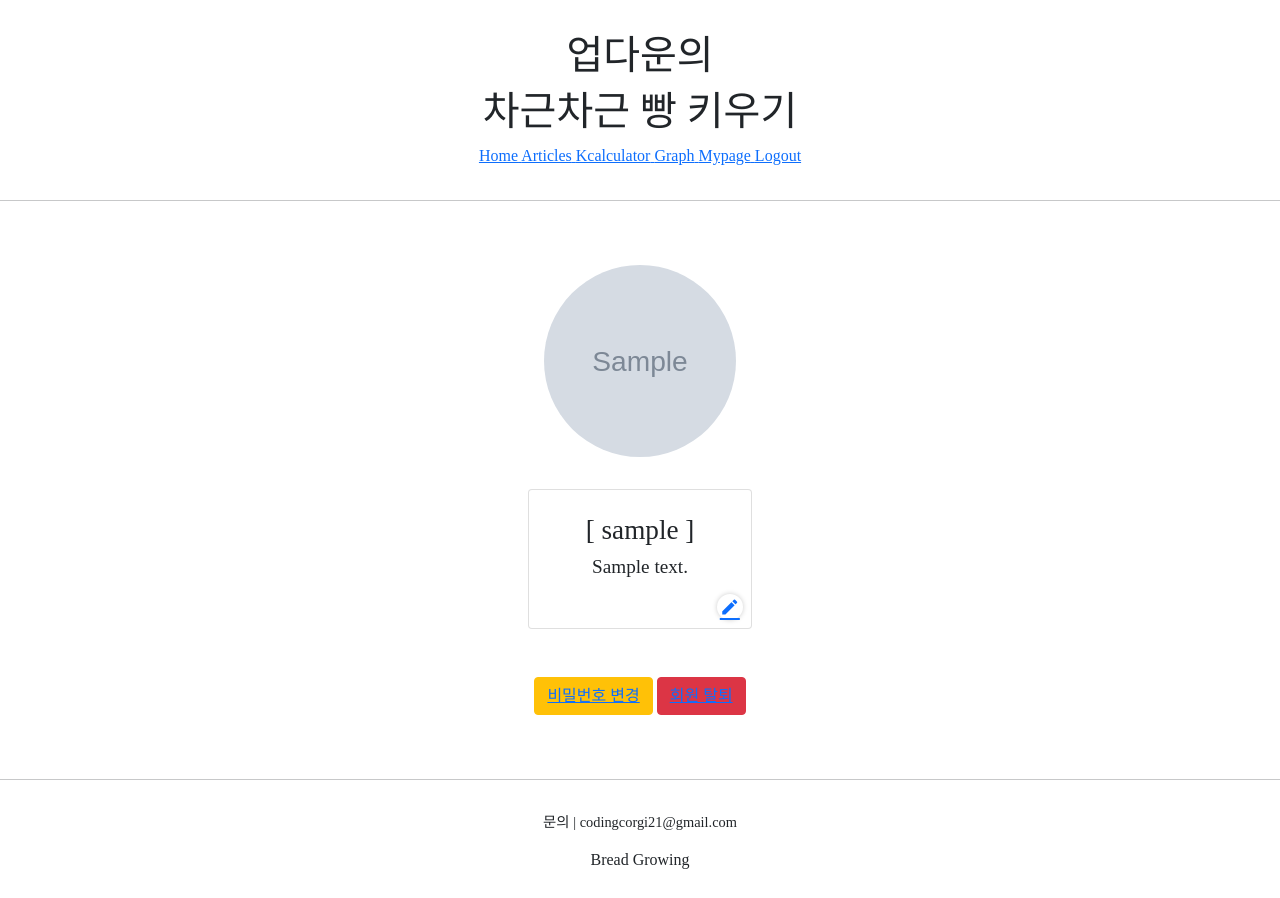
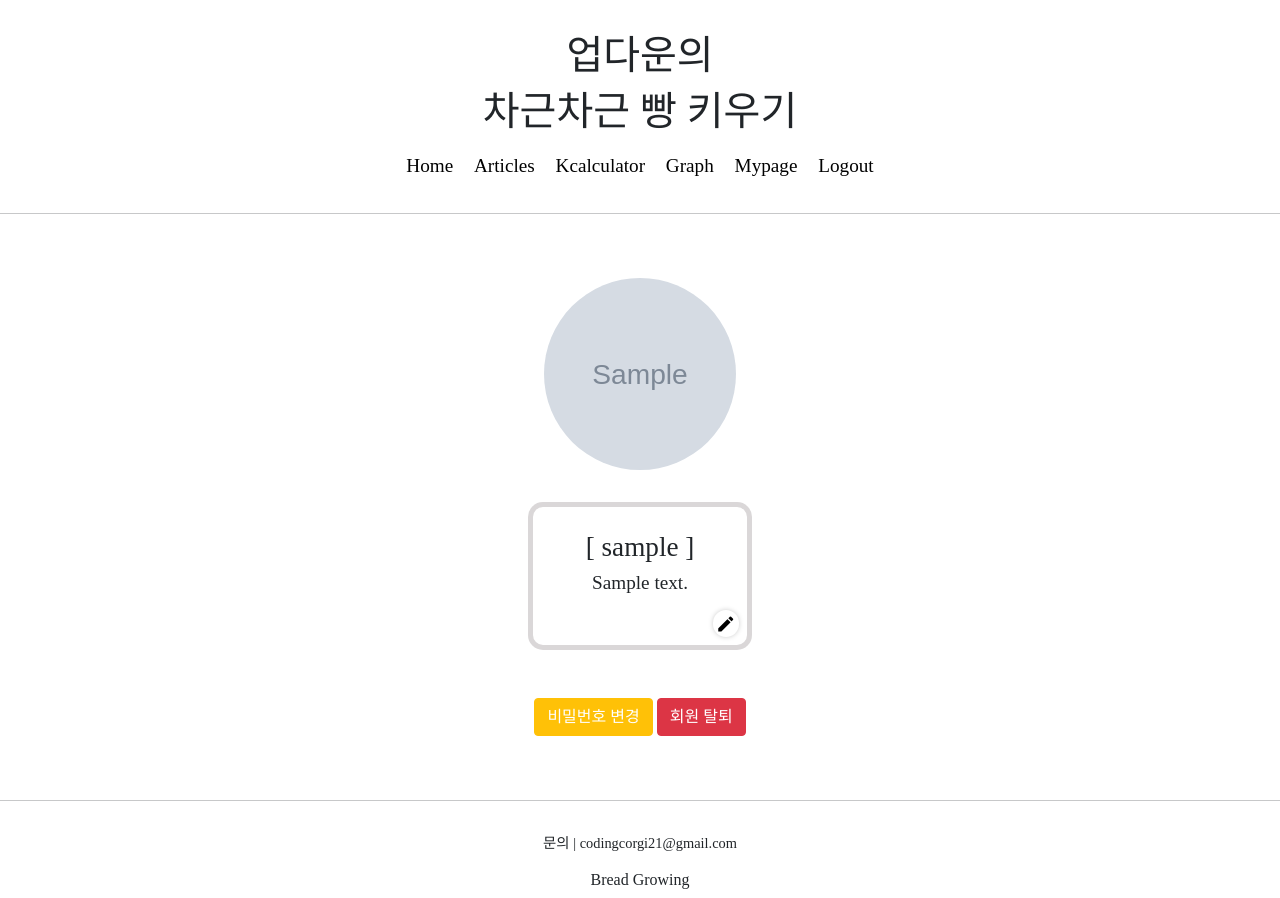
Before and after one commit to coding-corgi/breadgrow, a Django app: page /accounts/detail/1 in a window 1280 px wide. Before the commit the page ends 869 px from the top, so only its background shows below. Run offline with Django 4.2, Linux system fonts and the light colour scheme; a user stored in the database is signed in; tables that the repository leaves empty hold one stand-in row (values such as "Sample post"); grey boxes marked "Sample" are stand-in pictures; some libraries are stand-ins or nearby versions; some web fonts are replaced.

Commit message:
last fix 8-11 19:49

```diff
--- a/accountapp/templates/accountapp/detail.html
+++ b/accountapp/templates/accountapp/detail.html
@@ -25,7 +25,7 @@
 {#                    </a>#}
 
 
-                    <div class="card" style="width: 14rem; margin-inline: auto">
+                    <div class="card" style="width: 14rem; margin-inline: auto;  border: rgba(72,56,62,0.2) solid 5px; border-radius: 15px ">
                         <div class="card-body" style="padding: 0.5rem 0.5rem;">
                             <h5 class="card-title" style="text-align: center; font-size: 1.7rem; margin-top: 1rem;"> [ {{ target_user.profile.nickname }} ]</h5>
                             <p class="card-text" style="font-size: 1.2rem;text-align: center"> {{ target_user.profile.message }}</p>
@@ -69,9 +69,9 @@
 
 
             {% if target_user == user %}
-                <div>
+                <div style="font-family: ONE-Mobile-POP; color: navy;">
                     <button type="button" class="btn btn-warning" style="display: inline-block;">
-                        <a href="{% url 'accountapp:update' pk=user.pk %}">
+                        <a href="{% url 'accountapp:update' pk=user.pk %}" style="color: white";>
                             비밀번호 변경
                         </a>
                     </button>
@@ -82,7 +82,7 @@
                     {#            </a>#}
 
                     <button type="button" class="btn btn-danger" style="display: inline-block;">
-                        <a href="{% url 'accountapp:delete' pk=user.pk %}">
+                        <a href="{% url 'accountapp:delete' pk=user.pk %}" style="color: white;">
                             회원 탈퇴
                         </a>
                     </button>
--- a/breadgrow/settings/deploy.py
+++ b/breadgrow/settings/deploy.py
@@ -35,7 +35,7 @@ DEBUG = False
 
 ALLOWED_HOSTS = ['*']
 
-# CSRF_TRUSTED_ORIGINS = ['breadgrow.me']
+CSRF_TRUSTED_ORIGINS = ['breadgrow.me']
 
 # Database
 # https://docs.djangoproject.com/en/4.0/ref/settings/#databases
--- a/breadgrow/settings/local.py
+++ b/breadgrow/settings/local.py
@@ -30,7 +30,7 @@ DEBUG = True
 ALLOWED_HOSTS = ['*']
 
 
-# CSRF_TRUSTED_ORIGINS = ['http://127.0.0.1:8000/']
+CSRF_TRUSTED_ORIGINS = ['http://127.0.0.1:8000/']
 
 # Database
 # https://docs.djangoproject.com/en/4.0/ref/settings/#databases
--- a/docker-compose.yml
+++ b/docker-compose.yml
@@ -11,7 +11,7 @@ services:
     ports:
       - 80:80
   django_container_gunicorn:
-    image: django_test_image:5
+    image: django_test_image:7
     networks:
       - network
     volumes:
--- a/kcalculatorapp/templates/kcalculatorapp/graph.html
+++ b/kcalculatorapp/templates/kcalculatorapp/graph.html
@@ -26,7 +26,7 @@
 
 
         <a href="{% url 'kcalculatorapp:create' %}">
-            <h2 style="font-family: ONE-Mobile-POP">
+            <h2 style="font-family: ONE-Mobile-POP;text-align: center;">
                 Create Kcal
             </h2>
         </a>
--- a/static/base.css
+++ b/static/base.css
@@ -52,10 +52,11 @@
 }
 
 
-@media screen and (max-width:500px){
+@media screen and (max-width:500px) {
     html {
         font-size: 13px;
     }
+}
 
 a {
     color: black;
```
Also changed, not shown: 1 other file.
